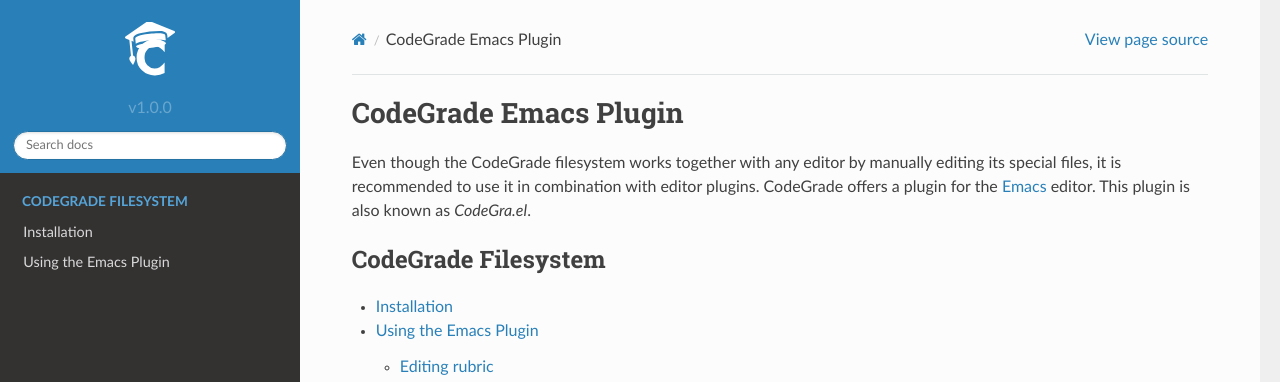
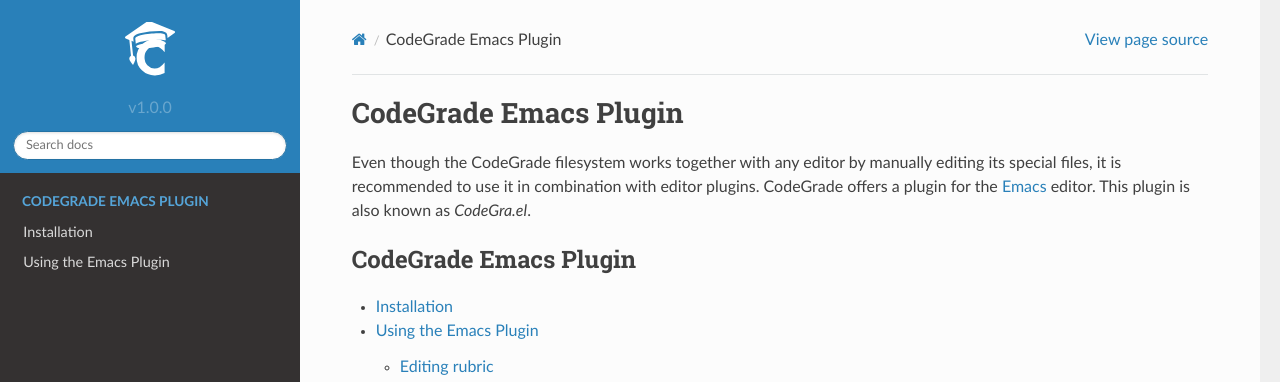
Before and after one commit to CodeGra-de/CodeGra.el, a Sphinx documentation site: the page built from docs/index.rst, in a window 1280 px wide. Shown: the top 382 px of the page. Built offline with Sphinx 7.4.7 and the Read the Docs theme 2.0.0, drawn with Linux system fonts in a browser that asks for light colours.

Commit message:
Fix naming error

```diff
--- a/docs/index.rst
+++ b/docs/index.rst
@@ -15,7 +15,7 @@
 
 .. toctree::
     :maxdepth: 2
-    :caption: CodeGrade Filesystem
+    :caption: CodeGrade Emacs Plugin
 
     install
     usage
```
